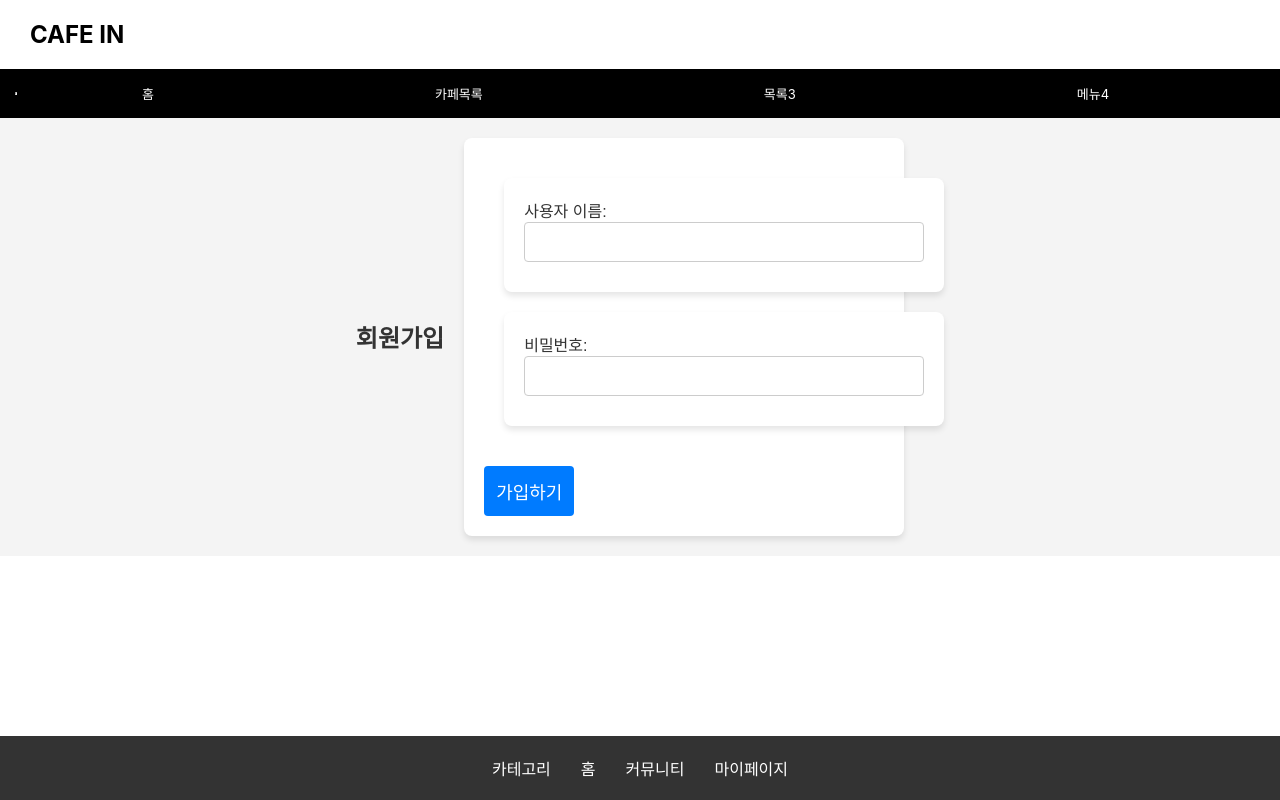
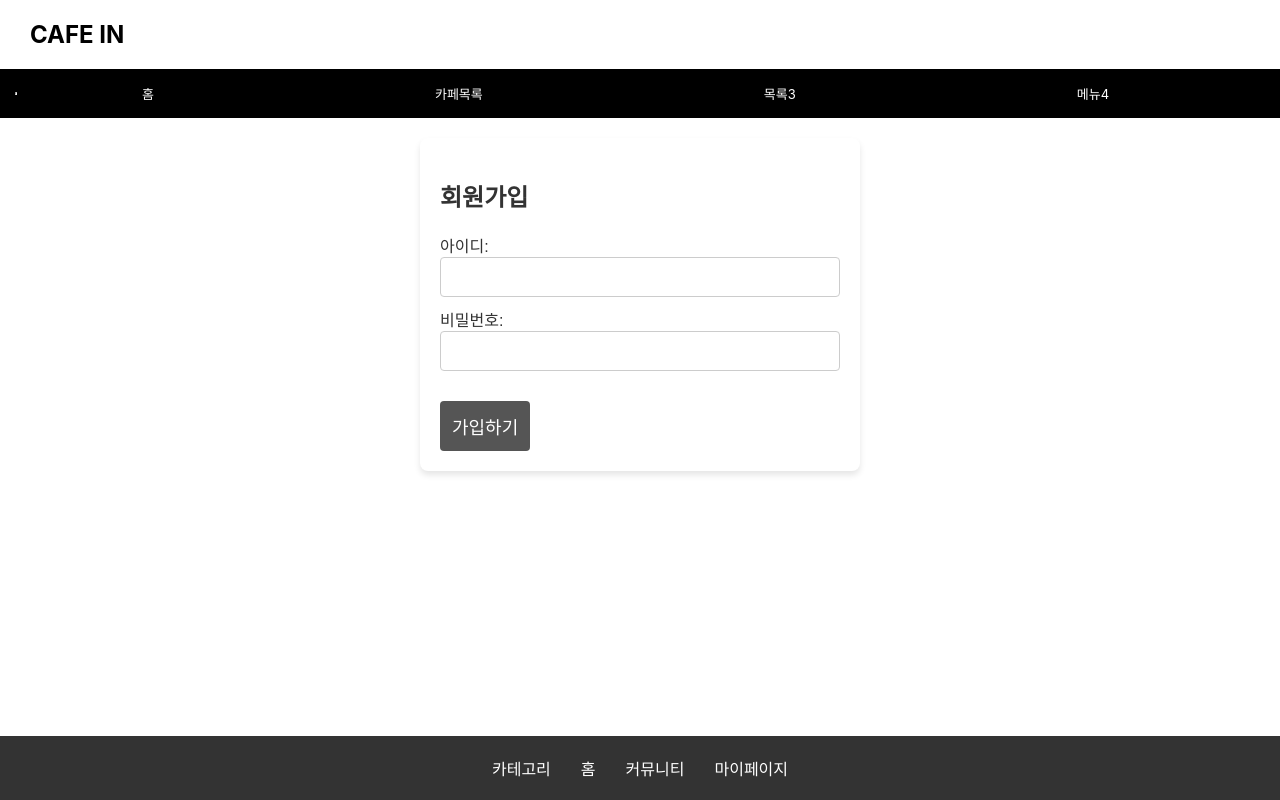
Before and after one commit to hyeongjun6364/SoftwareProject_CafeIn, a React (Create React App) app in the folder cafein/: page /signup in a window 1280 px wide. Built offline with nearby package versions, Linux system fonts and the light colour scheme.

Commit message:
회원가입 레이아웃 수정

```diff
--- a/cafein/src/page/mypage/signup.jsx
+++ b/cafein/src/page/mypage/signup.jsx
@@ -31,16 +31,16 @@ const SignUp = () => {
   }
 
   return (
-    <div className="signup-form">
-      {/* 클래스명 추가 */}
-      <h2>회원가입</h2>
+    <div className="signup-container">
       {isRegistered ? (
         <p>회원가입이 완료되었습니다.</p>
       ) : (
-        <div>
+        <div className="signup-form-container">
+          <h2 className="signup-ok-text">회원가입</h2>
           <div>
-            <label>사용자 이름:</label>
+            <label className="signup-content-text">아이디:</label>
             <input
+              className="signup-input"
               type="text"
               value={username}
               onChange={(e) => setUsername(e.target.value)}
@@ -55,8 +55,9 @@ const SignUp = () => {
             />
           </div> */}
           <div>
-            <label>비밀번호:</label>
+            <label className="signup-content-text">비밀번호:</label>
             <input
+              className="signup-input"
               type="password"
               value={password}
               onChange={(e) => setPassword(e.target.value)}
--- a/cafein/src/style/mypage/loginform.scss
+++ b/cafein/src/style/mypage/loginform.scss
@@ -5,7 +5,7 @@
     display: flex;
     justify-content: center;
     align-items: center;
-    background: #f4f4f4;
+    // background: #f4f4f4;
     font-family: Arial, sans-serif;
 }
 
--- a/cafein/src/style/mypage/signup.scss
+++ b/cafein/src/style/mypage/signup.scss
@@ -1,21 +1,21 @@
 /* SignUp.css */
 
-.signup-form {
+.signup-container {
     display: flex;
     justify-content: center;
     align-items: center;
-    background: #f4f4f4;
+    // background: #f4f4f4;
     font-family: Arial, sans-serif;
 }
 
-.signup-form h2 {
+.signup-ok-text {
     font-size: 24px;
     font-weight: bold;
     color: #333;
     margin-bottom: 20px;
 }
 
-.signup-form div {
+.signup-form-container {
     background: #fff;
     border-radius: 8px;
     box-shadow: 0 4px 6px rgba(0, 0, 0, 0.1);
@@ -24,15 +24,14 @@
     margin: 20px;
 }
 
-.signup-form label {
+.signup-content-text {
     font-size: 16px;
     margin-bottom: 10px;
     color: #333;
 }
 
-.signup-form input[type="text"],
-.signup-form input[type="email"],
-.signup-form input[type="password"] {
+.signup-input[type="text"],
+.signup-input[type="password"] {
     width: 100%;
     padding: 10px;
     margin-bottom: 10px;
@@ -43,7 +42,7 @@
 }
 
 .signup-button {
-    background-color: #007bff;
+    background-color: #555;
     color: #fff;
     border: none;
     padding: 12px;
```
Also changed, not shown: 1 other file (tests, documents, lock files or other folders).
